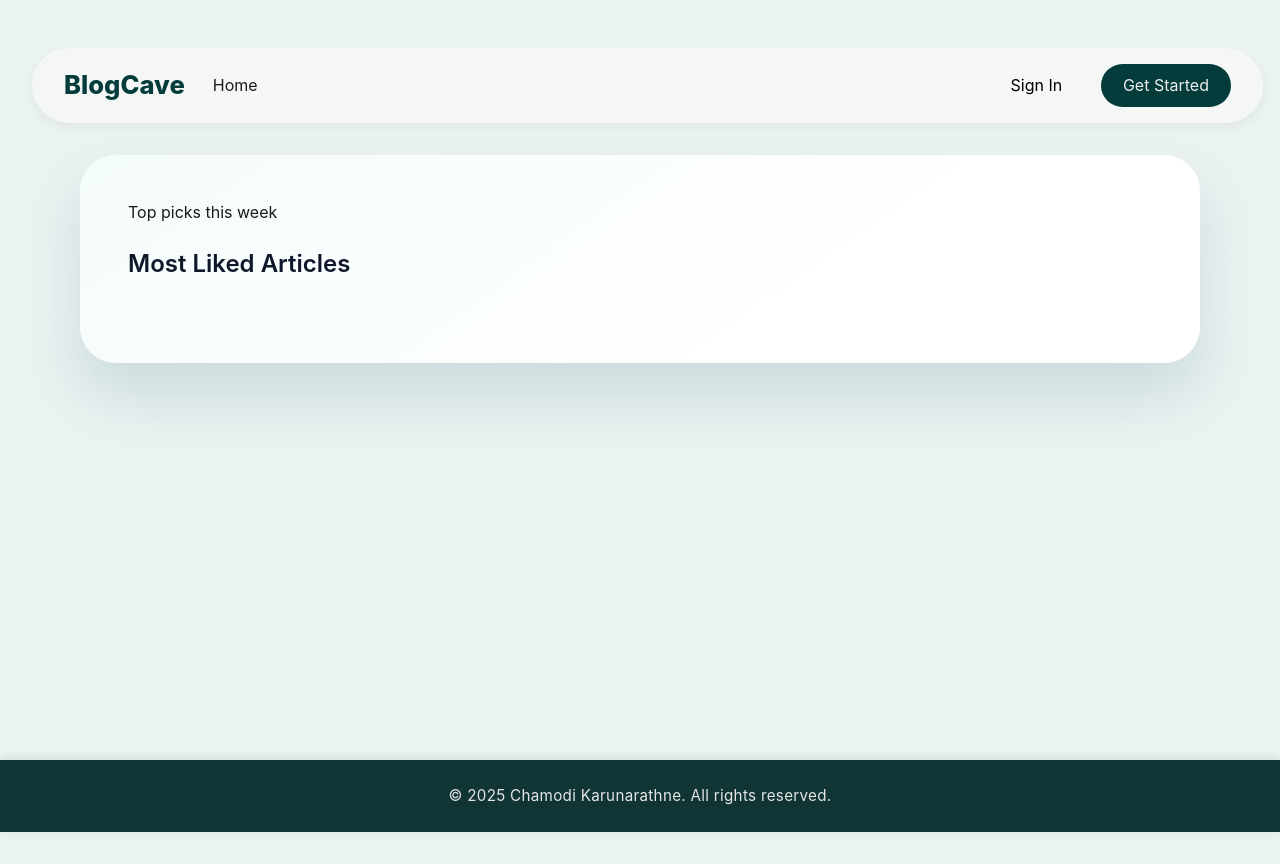
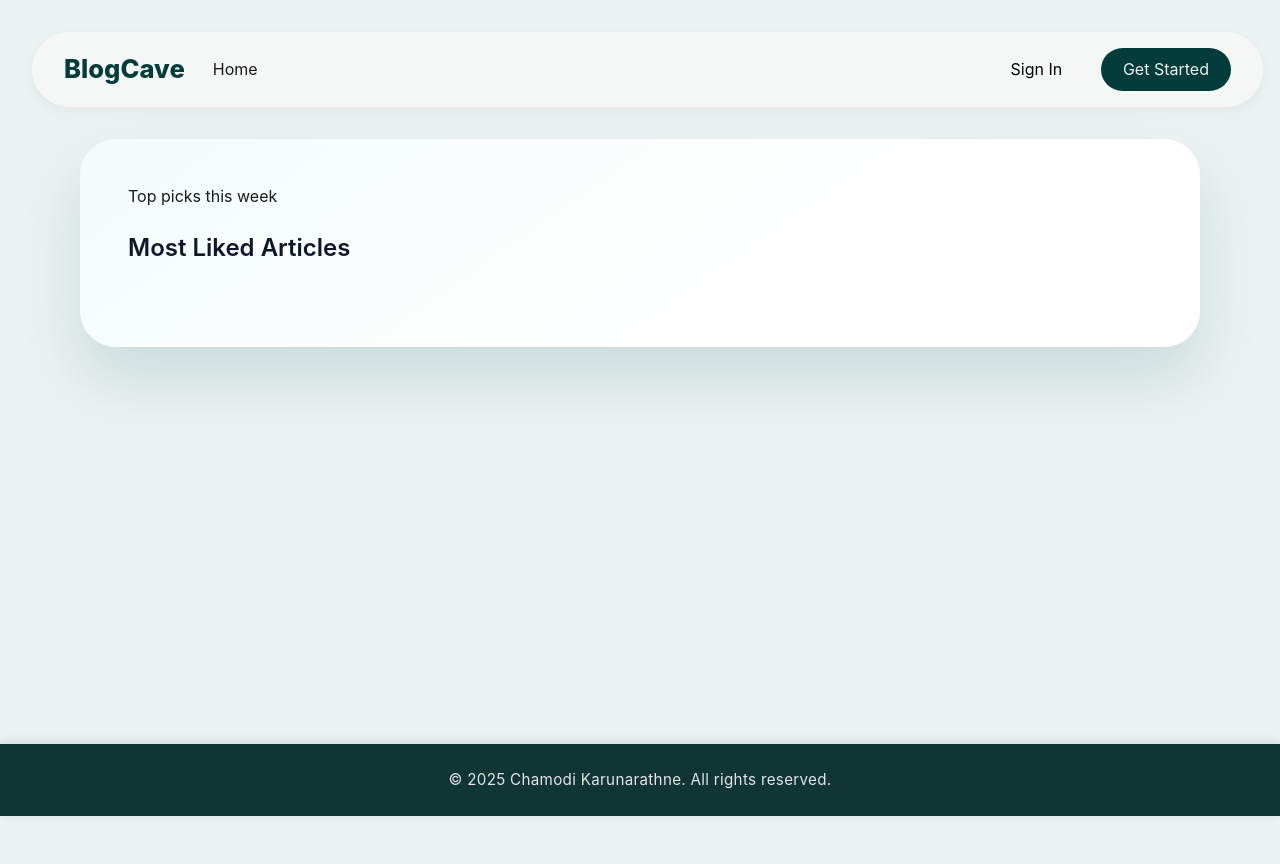
Before and after one commit to Chamodi-Karunarathne/php_blog_project, a PHP site: page /index.php in a window 1280 px wide. After the commit the page ends 816 px from the top, so only its background shows below. Run offline with PHP 8.4, Linux system fonts and the light colour scheme; data that the repository does not hold is empty; some libraries are stand-ins or nearby versions.

Commit message:
Add top padding to body for improved layout spacing

```diff
--- a/assets/style.css
+++ b/assets/style.css
@@ -2,6 +2,7 @@
 body {
   font-family: "Inter", "Segoe UI", system-ui, sans-serif;
   padding: 2rem;
+  padding-top: 1rem;
   background: #EBF2F2;
   color: #1a1a1a;
   line-height: 1.6;
```
